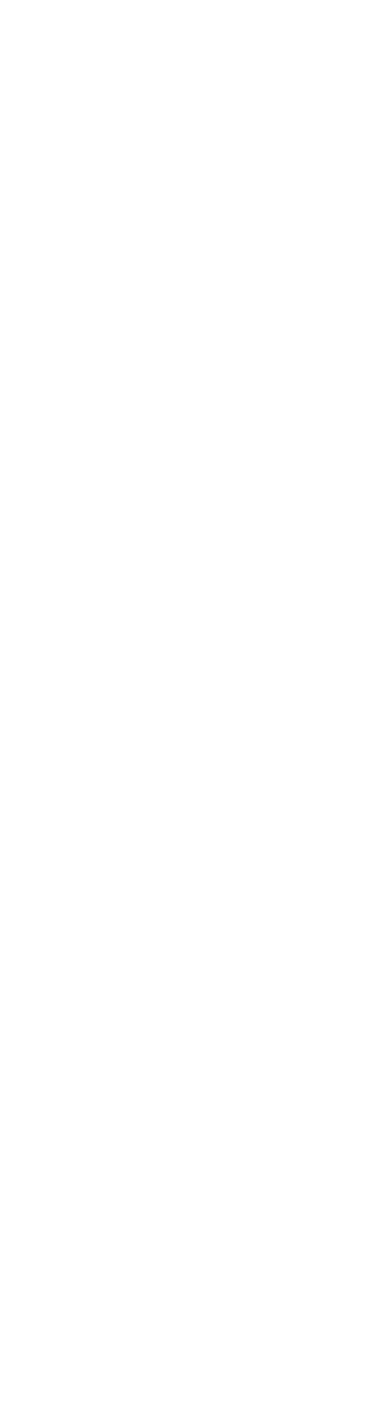
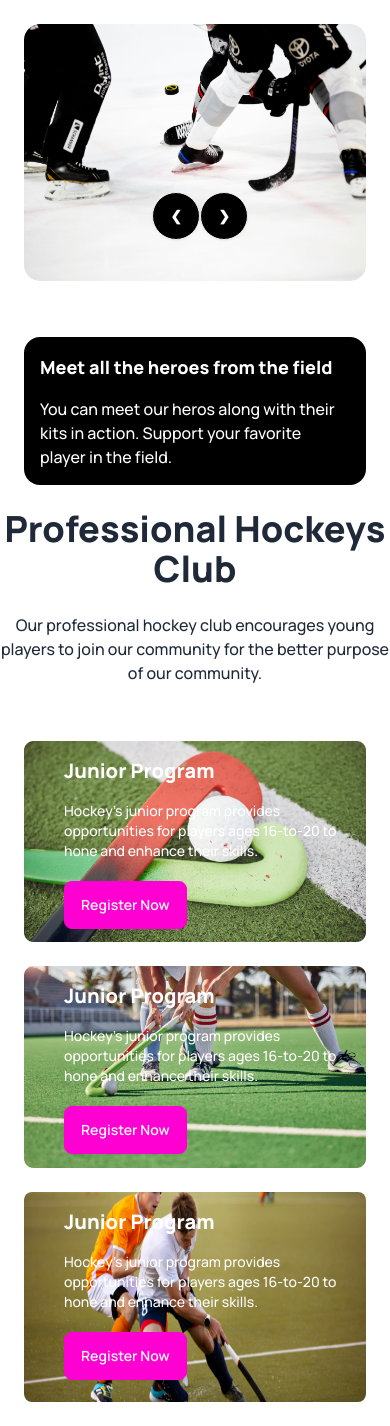
Before and after one commit to mmaswud/B9A3-Hockeys-main, a plain HTML site: page index.html in a window 390 px wide. Before the commit the page ends 844 px from the top, so only its background shows below. Drawn offline with nearby package versions, Linux system fonts and the light colour scheme.

Commit message:
added club section

```diff
--- a/index.html
+++ b/index.html
@@ -24,17 +24,98 @@
         }
     </script>
     <style>
-        *{
+        * {
             font-family: "Manrope", sans-serif;
         }
     </style>
 </head>
 
 <body>
-    <header>
-
+    <header class="p-6 relative container mx-auto">
+        <div class="carousel w-full lg:mt-16 mb-10 lg:mb-24">
+            <div id="slide1" class="carousel-item relative w-full">
+                <img src="Extra-pic/2.jpg" class="w-full rounded-2xl" />
+                <div class="absolute flex justify-between transform -translate-y-1/2 left-32 lg:left-5 top-3/4">
+                    <a href="#slide4" class="btn btn-circle bg-black text-white">❮</a>
+                    <a href="#slide2" class="btn btn-circle bg-black text-white">❯</a>
+                </div>
+            </div>
+            <div id="slide2" class="carousel-item relative w-full">
+                <img src="Extra-pic/3.jpg" class="w-full" />
+                <div class="absolute flex justify-between transform -translate-y-1/2 left-32 lg:left-5 top-3/4">
+                    <a href="#slide1" class="btn btn-circle bg-black text-white">❮</a>
+                    <a href="#slide3" class="btn btn-circle bg-black text-white">❯</a>
+                </div>
+            </div>
+            <div id="slide3" class="carousel-item relative w-full">
+                <img src="Extra-pic/4.jpg" class="w-full" />
+                <div class="absolute flex justify-between transform -translate-y-1/2 left-32 lg:left-5 top-3/4">
+                    <a href="#slide2" class="btn btn-circle bg-black text-white">❮</a>
+                    <a href="#slide4" class="btn btn-circle bg-black text-white">❯</a>
+                </div>
+            </div>
+            <div id="slide4" class="carousel-item relative w-full">
+                <img src="Extra-pic/5.jpg" class="w-full" />
+                <div class="absolute flex justify-between transform -translate-y-1/2 left-32 lg:left-5 top-3/4">
+                    <a href="#slide3" class="btn btn-circle bg-black text-white">❮</a>
+                    <a href="#slide1" class="btn btn-circle bg-black text-white">❯</a>
+                </div>
+            </div>
+        </div>
+        <div
+            class="mt-4 lg:absolute rounded-2xl p-4 lg:p-8 bg-black text-white lg:transform lg:-translate-y-1/2 right-10 top-3/4">
+            <h2 class="font-extrabold text-lg lg:text-xl mb-4">Meet all the heroes from the field</h2>
+            <p class="font-medium">You can meet our heros along with their kits in action. Support your favorite player
+                in the field.</p>
+        </div>
     </header>
     <main>
+        <section class="container mx-auto">
+            <div class="text-center">
+                <h1 class="font-extrabold text-4xl mb-6">Professional Hockeys Club</h1>
+                <p class="font-medium lg:px-72 pb-8">Our professional hockey club encourages young players to join our
+                    community for the better purpose of our community.</p>
+            </div>
+            <!-- image div -->
+            <div>
+                <div class="m-6 lg:flex gap-6 justify-between">
+                    <!-- image-1 -->
+                    <div class="relative mb-6 lg:mb-0">
+                        <img class="lg:w-[800px]" src="Images/2.png" alt="">
+                        <div class="absolute pl-10 top-4 lg:top-40">
+                            <h1 class="font-extrabold text-xl lg:text-3xl text-white">Junior Program</h1>
+                            <p class="w-[96%] lg:w-[90%] text-sm lg:text-lg font-medium text-white pt-4 pb-5">Hockey's
+                                junior program provides
+                                opportunities for players ages 16-to-20 to hone and enhance their skills.</p>
+                            <button class="btn btn-secondary">Register Now</button>
+                        </div>
+                    </div>
+                    <!-- image-2 -->
+                    <div class="relative">
+                        <img class="lg:w-[800px]" src="Images/3.png" alt="">
+                        <div class="absolute pl-10 top-4 lg:top-40">
+                            <h1 class="font-extrabold text-xl lg:text-3xl text-white">Junior Program</h1>
+                            <p class="w-[96%] lg:w-[90%] text-sm lg:text-lg font-medium text-white pt-4 pb-5">Hockey's
+                                junior program provides
+                                opportunities for players ages 16-to-20 to hone and enhance their skills.</p>
+                            <button class="btn btn-secondary">Register Now</button>
+                        </div>
+                    </div>
+                </div>
+                <!-- image-3 -->
+                <div class="relative m-6 lg:pb-24 lg:mr-6 ml-6">
+                    <img class="w-[1600px] h-[210px] lg:h-[590px] rounded-lg" src="Images/4.png" alt="">
+                    <div class="absolute pl-10 top-4 lg:top-80">
+                        <h1 class="font-extrabold text-xl lg:text-3xl text-white">Junior Program</h1>
+                        <p class="w-[96%] lg:w-[70%] text-sm lg:text-lg font-medium text-white pt-4 pb-5">Hockey's
+                            junior program provides
+                            opportunities for players ages 16-to-20 to hone and enhance their skills.</p>
+                        <button class="btn btn-secondary">Register Now</button>
+                    </div>
+                </div>
+            </div>
+
+        </section>
 
     </main>
     <footer>
```
Also changed, not shown: Extra-pic/2.jpg (added), Extra-pic/3.jpg (added), Extra-pic/4.jpg (added), Extra-pic/5.jpg (added).
